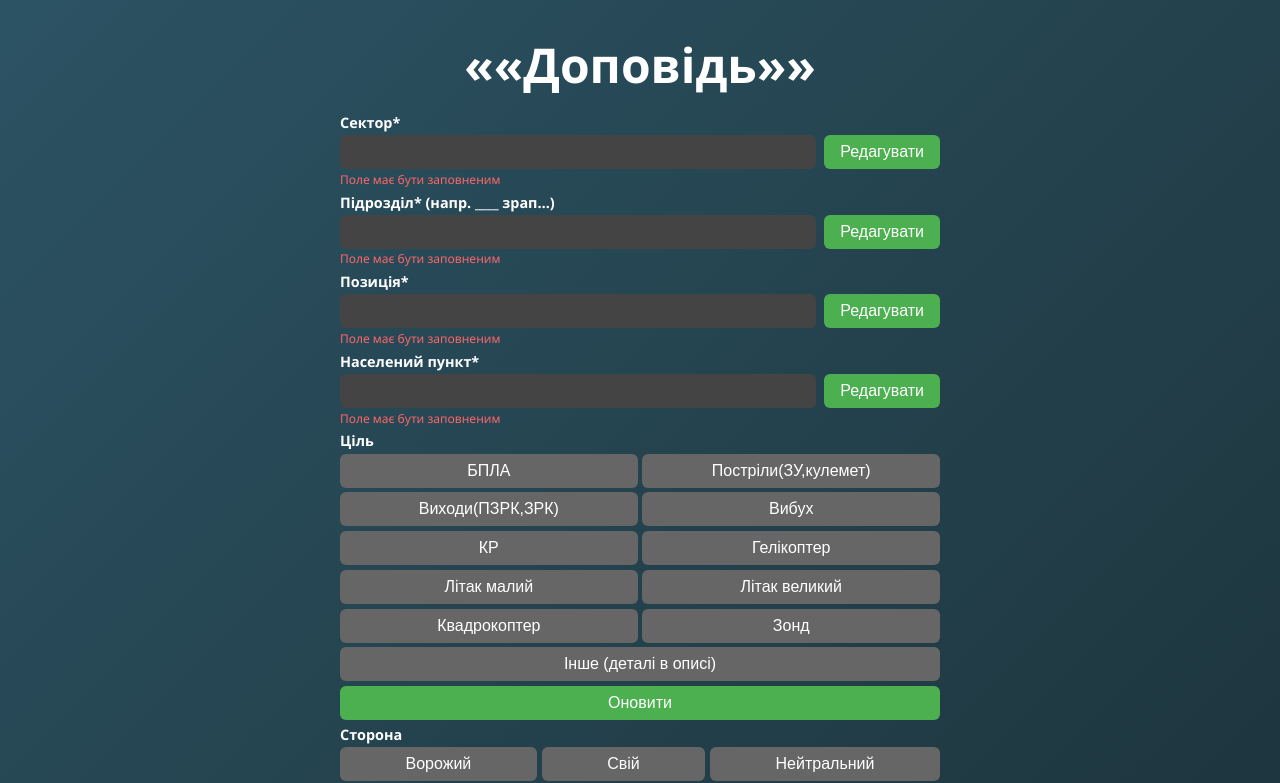
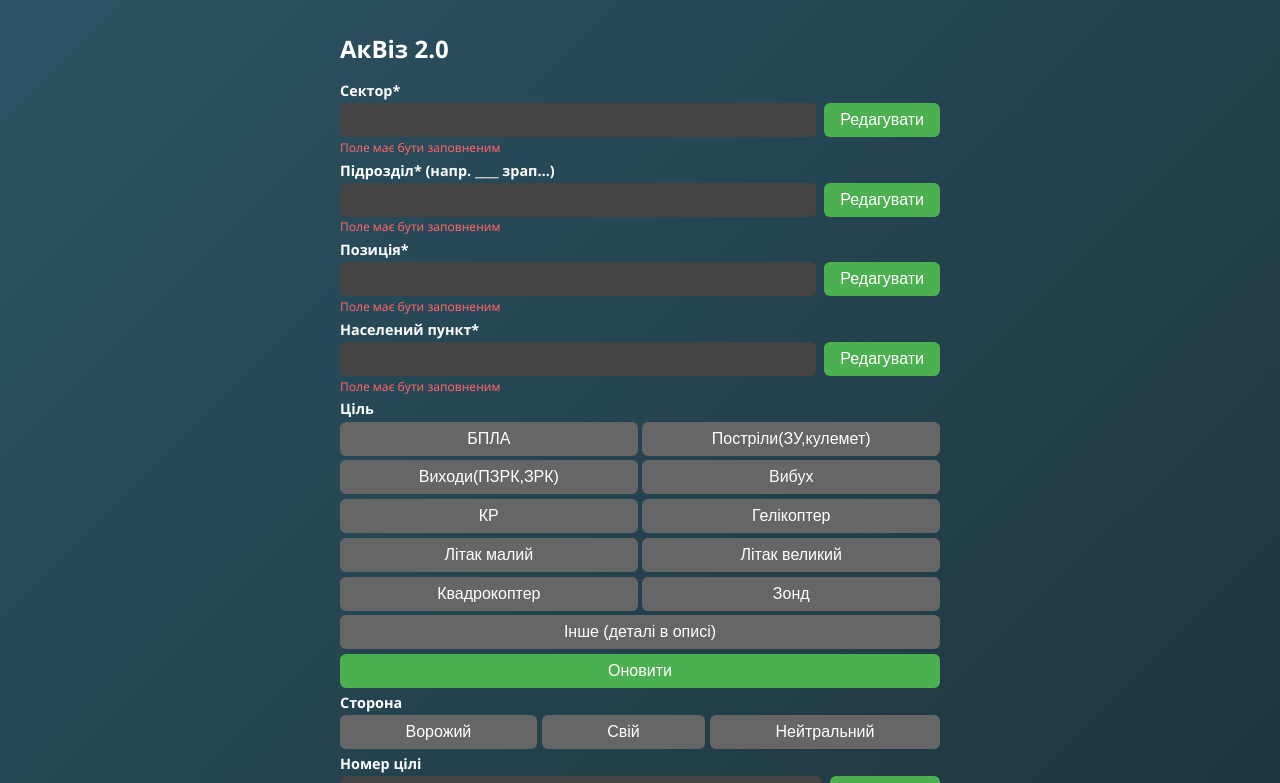
Before and after one commit to lolittajdm-alt/akviz0.2, a Next.js app: page / in a window 1280 px wide. Shown: the top 783 px of the page. Built offline with nearby package versions, Linux system fonts and the light colour scheme.

Commit message:
Update index.js

```diff
--- a/pages/index.js
+++ b/pages/index.js
@@ -317,9 +317,9 @@ ${copyToClipboard()}
       color: "#fff", minHeight: "100vh", padding: "2rem"
     }}>
       <div style={{ maxWidth: 600, margin: "0 auto" }}>
-        <h1 style={{ textAlign:"center", fontSize:"3rem", marginBottom:"1rem" }}>
-          ««Доповідь»»
-        </h1>
+        <h1 style={{ textAlign: "left", fontSize: "1.5rem", marginBottom: "1rem" }}>
+  АкВіз 2.0
+</h1>
 
         {/* Сектор/Підрозділ/Позиція/Нас. пункт */}
         {[
```
